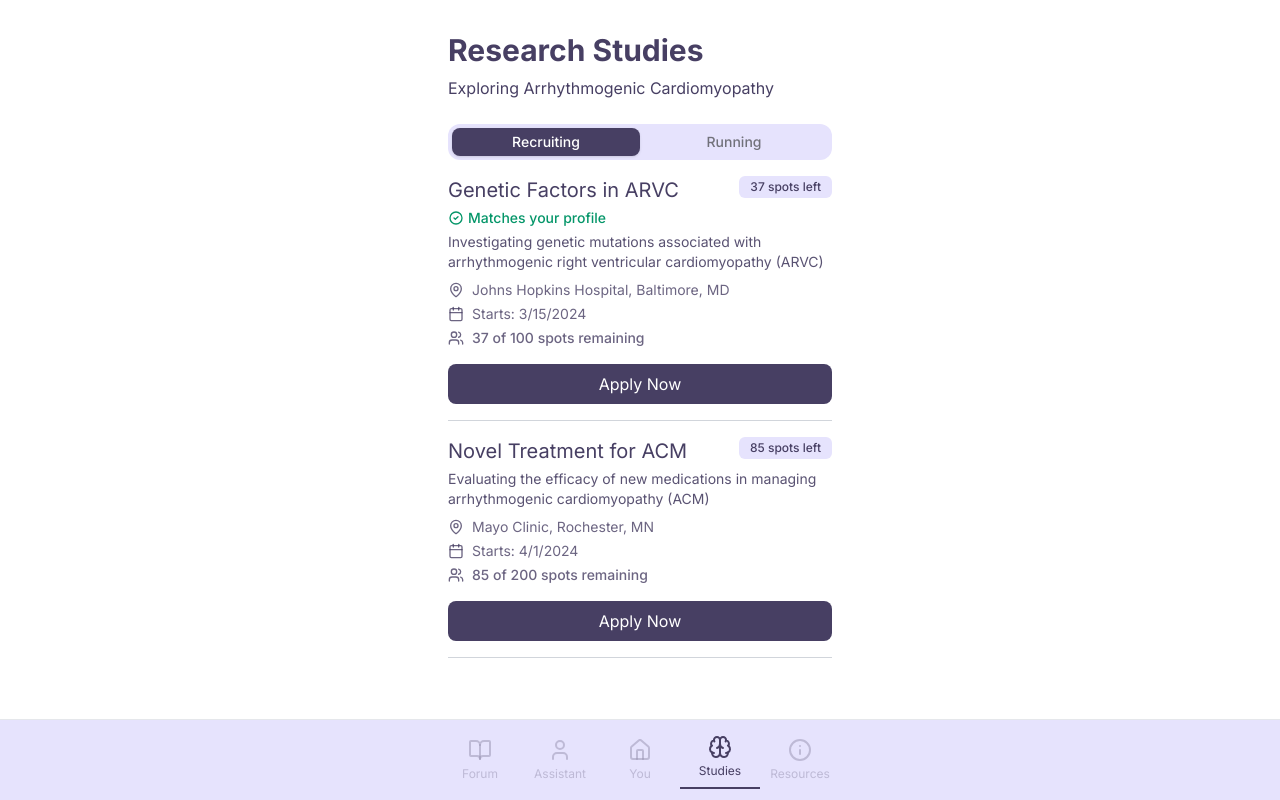
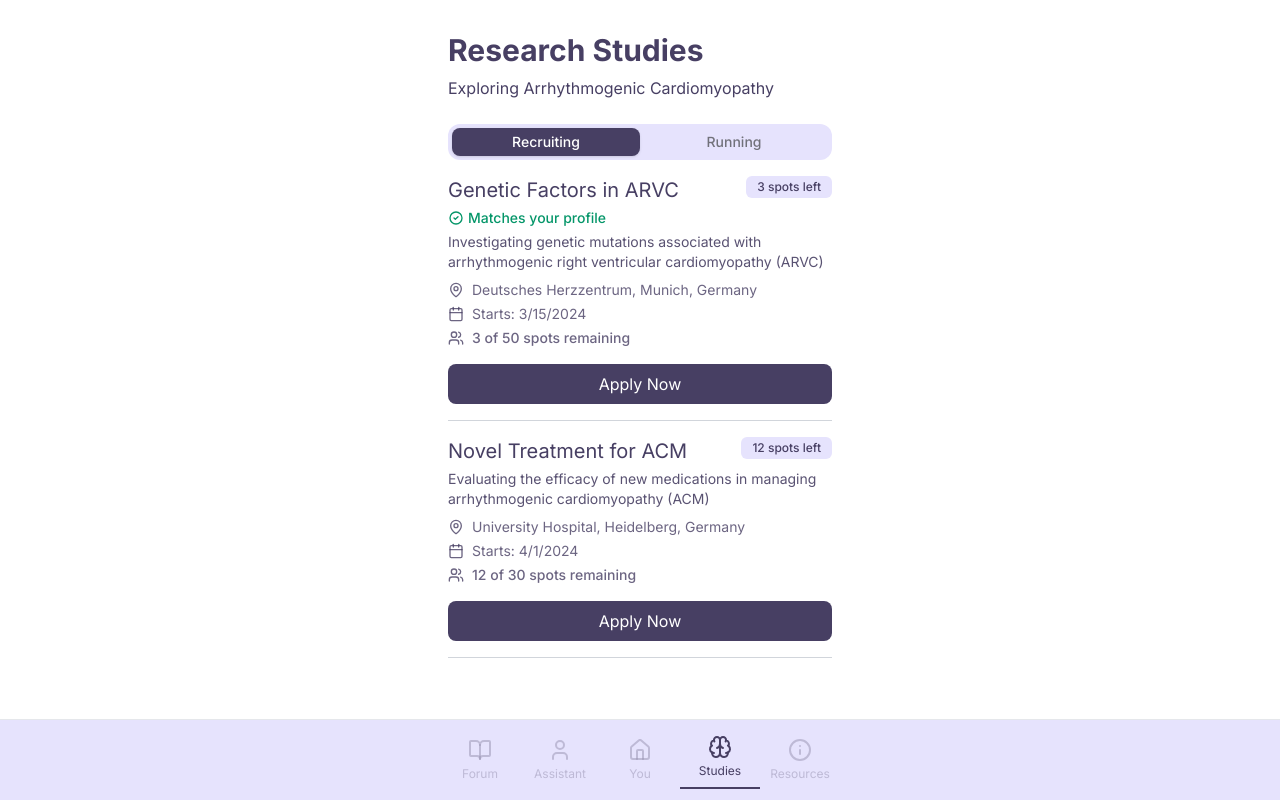
Before and after one commit to paulburkhardt/Rarely, a Next.js app: page /studies in a window 1280 px wide. Built offline with nearby package versions, Linux system fonts and the light colour scheme.

Commit message:
adapdet mock data

```diff
--- a/app/studies/data.ts
+++ b/app/studies/data.ts
@@ -17,10 +17,10 @@ export const studies: Study[] = [
     id: '1',
     title: 'Genetic Factors in ARVC',
     purpose: 'Investigating genetic mutations associated with arrhythmogenic right ventricular cardiomyopathy (ARVC)',
-    location: 'Johns Hopkins Hospital, Baltimore, MD',
+    location: 'Deutsches Herzzentrum, Munich, Germany',
     startDate: new Date('2024-03-15'),
-    totalSpots: 100,
-    availableSpots: 37,
+    totalSpots: 50,
+    availableSpots: 3,
     status: 'recruiting',
     hasApplied: false
   },
@@ -28,10 +28,10 @@ export const studies: Study[] = [
     id: '2',
     title: 'Novel Treatment for ACM',
     purpose: 'Evaluating the efficacy of new medications in managing arrhythmogenic cardiomyopathy (ACM)',
-    location: 'Mayo Clinic, Rochester, MN',
+    location: 'University Hospital, Heidelberg, Germany',
     startDate: new Date('2024-04-01'),
-    totalSpots: 200,
-    availableSpots: 85,
+    totalSpots: 30,
+    availableSpots: 12,
     status: 'recruiting',
     hasApplied: false
   },
```
